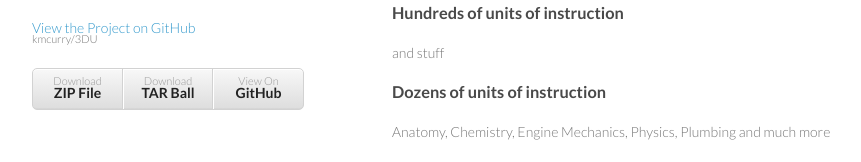
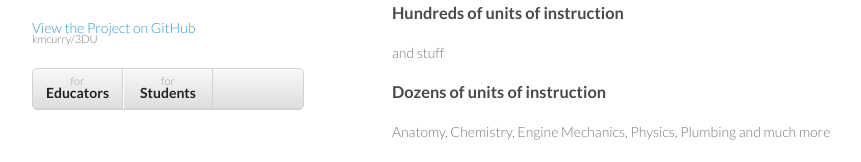
Before and after one commit to kmcurry/3DU, a plain HTML site: page index.html in a window 1280 px wide. Shown: the part 133-295 px from the top of the page, without its empty margins (178-1039 px from the left). Drawn offline with Linux system fonts and the light colour scheme.

Commit message:
change buttons

```diff
--- a/index.html
+++ b/index.html
@@ -22,9 +22,8 @@
 
 
         <ul>
-          <li><a href="https://github.com/kmcurry/3DU/zipball/master">Download <strong>ZIP File</strong></a></li>
-          <li><a href="https://github.com/kmcurry/3DU/tarball/master">Download <strong>TAR Ball</strong></a></li>
-          <li><a href="https://github.com/kmcurry/3DU">View On <strong>GitHub</strong></a></li>
+          <li><a href="https://github.com/kmcurry/3DU/zipball/master">for <strong>Educators</strong></a></li>
+          <li><a href="https://github.com/kmcurry/3DU/tarball/master">for <strong>Students</strong></a></li>
         </ul>
       </header>
       <section>
```
